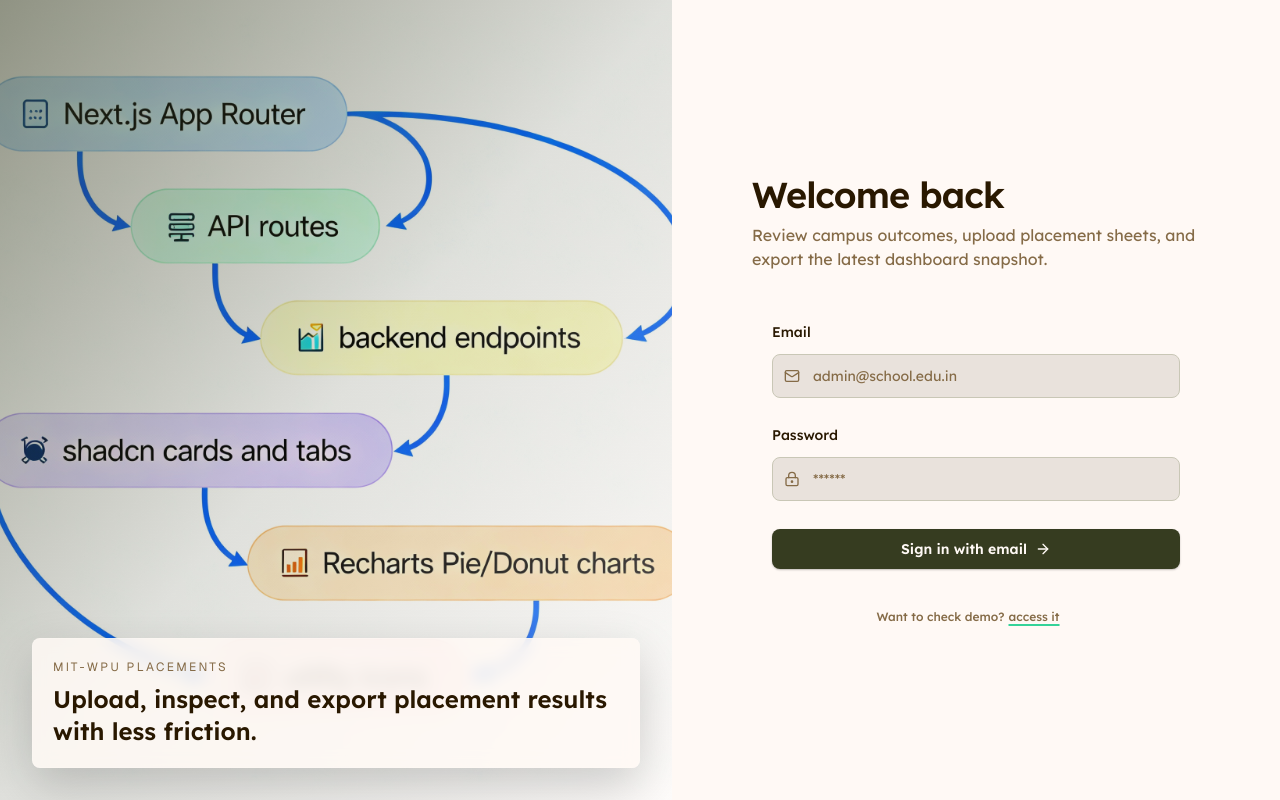
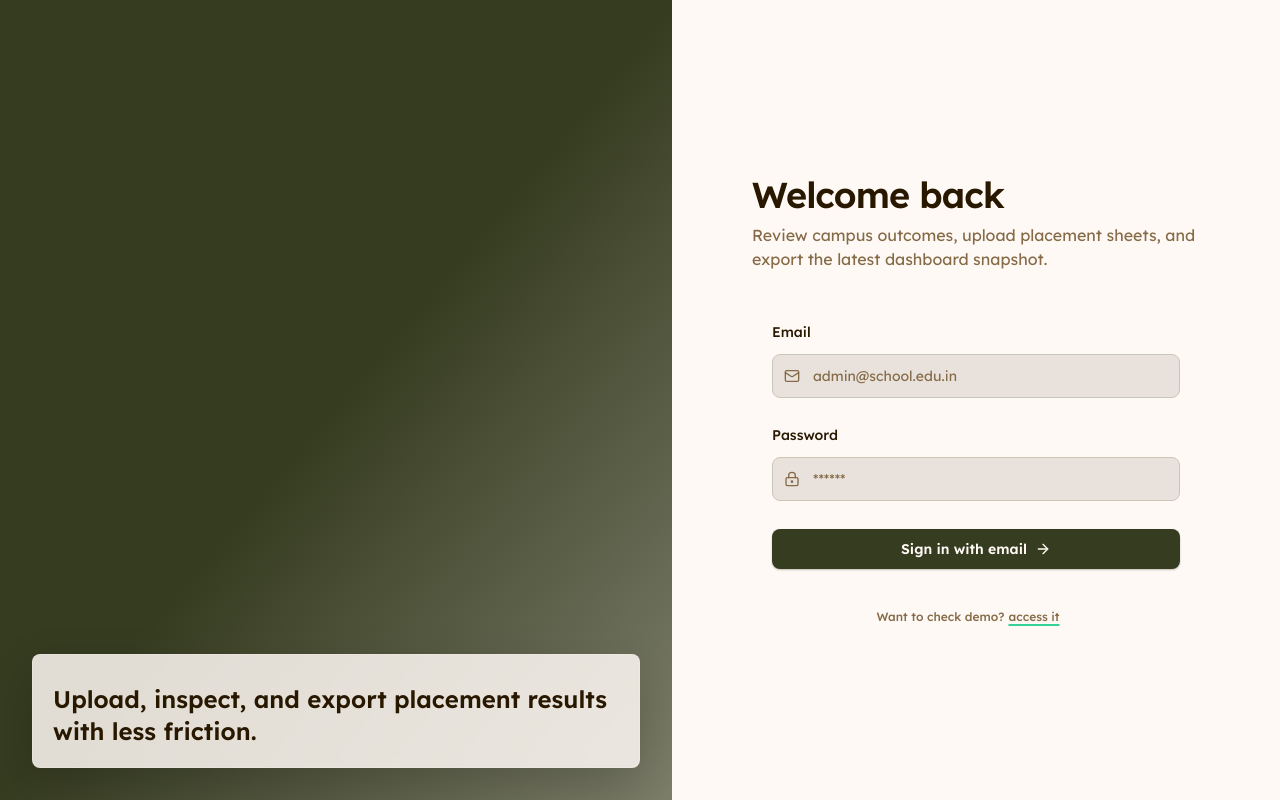
Before and after one commit to hebuildapps/placement-admin, a Next.js app: page /login in a window 1280 px wide. Built offline with nearby package versions, Linux system fonts and the light colour scheme.

Commit message:
fix: trademark changes

```diff
--- a/app/login/page.tsx
+++ b/app/login/page.tsx
@@ -4,16 +4,8 @@ export default function LoginPage() {
   return (
     <div className="grid min-h-screen bg-background lg:grid-cols-[minmax(0,1.05fr)_minmax(420px,0.95fr)]">
       <section className="relative hidden overflow-hidden bg-primary lg:block">
-        <img
-          src="/generated-image.png"
-          alt="Placement dashboard preview"
-          className="absolute inset-0 h-full w-full object-cover object-center"
-        />
         <div className="absolute inset-0 bg-gradient-to-br from-primary/55 via-primary/15 to-background/35" />
         <div className="absolute inset-x-8 bottom-8 rounded-lg border border-primary-foreground/20 bg-background/85 p-5 text-foreground shadow-[0_18px_48px_rgba(0,0,0,0.18)] backdrop-blur">
-          <p className="font-mono text-xs uppercase tracking-[0.2em] text-muted-foreground">
-            MIT-WPU placements
-          </p>
           <p className="mt-2 text-2xl font-semibold">
             Upload, inspect, and export placement results with less friction.
           </p>
```
Also changed, not shown: 1 other file (tests, documents, lock files or other folders).
